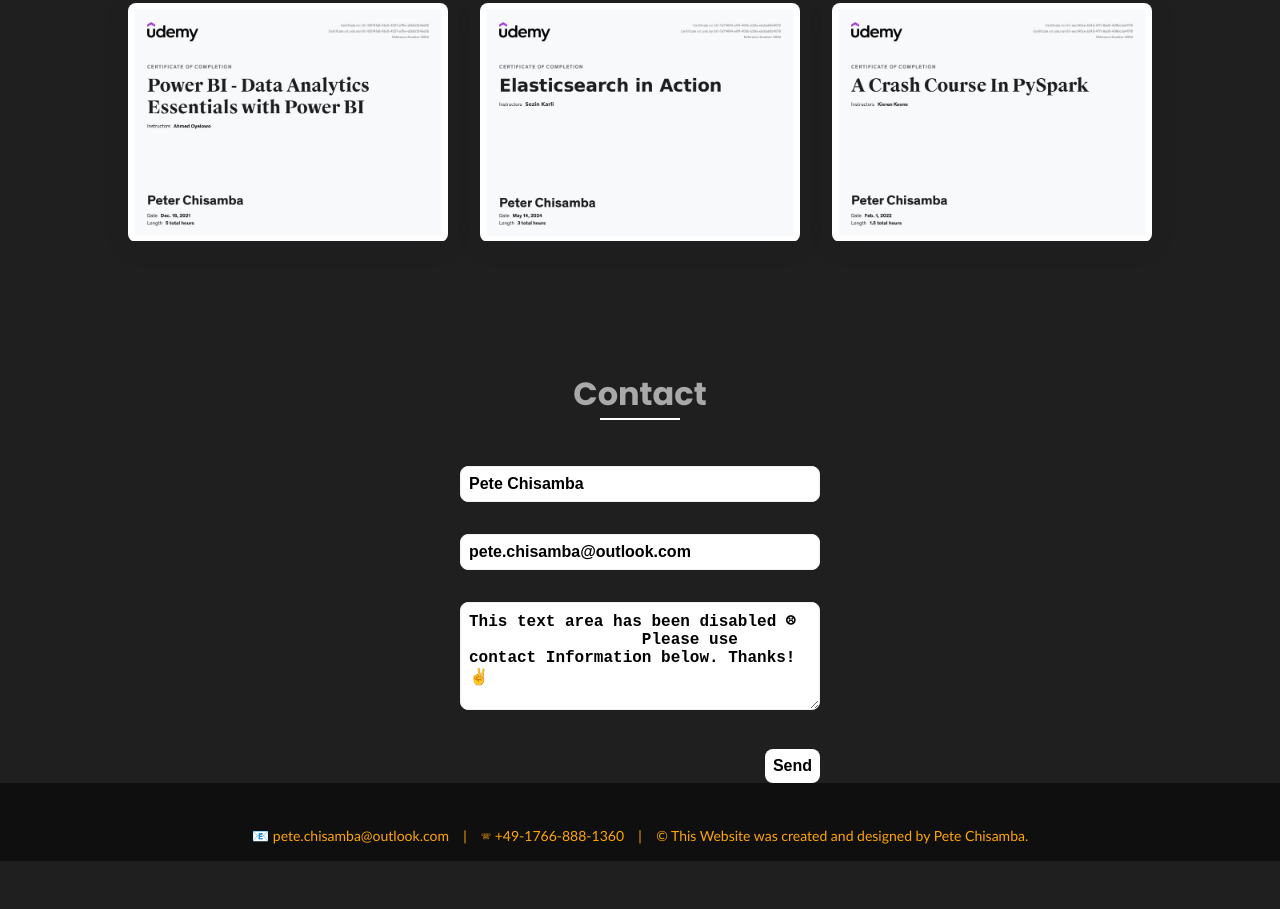
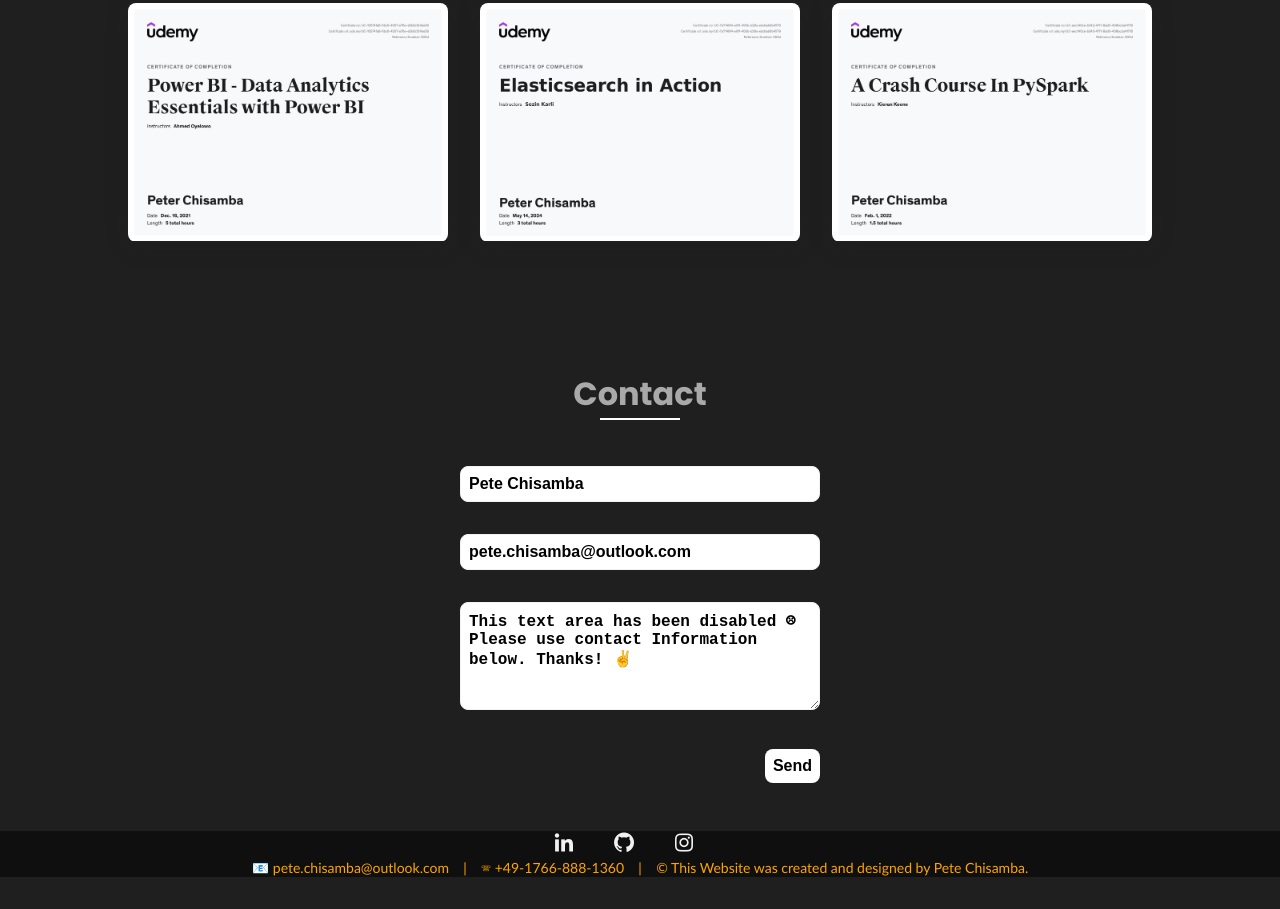
Before and after one commit to petechis/chisamba_career_portolio, a plain HTML site: page index.html in a window 1280 px wide. Shown: the part 3338-4247 px from the top of the page. After the commit the page ends 4215 px from the top, so only its background shows below. Drawn offline with nearby package versions, Linux system fonts and the light colour scheme.

Commit message:
Added my social media links ...

```diff
--- a/assets/css/styles.css
+++ b/assets/css/styles.css
@@ -469,7 +469,7 @@ img {
 	background-color: #0f0f0f;
 	color: #fff;
 	text-align: center;
-	padding: 1rem 0;
+	padding: 0;
 	font-family: Arial;
 	font-weight: 400;
 	font-size: 14px
@@ -585,7 +585,7 @@ img {
 	}
 
 	.contact__container {
-		margin-top: 15;
+		margin-top: 13;
 		justify-items: center
 	}
 }
--- a/index.html
+++ b/index.html
@@ -360,18 +360,20 @@
             <div class="contact__container bd-grid">
                <form action="" class="contact__form">
                   <input type="text" placeholder="Name" class="contact__input" value="Pete Chisamba" readonly> <input type="mail" placeholder="Email" class="contact__input" value="pete.chisamba@outlook.com" readonly>
-                  <textarea readonly name="" id="" cols="0" rows="5" class="contact__input">This text area has been disabled ☹
-                  Please use contact Information below. Thanks! ✌</textarea> <input type="button" value="Send" class="contact__button button">
+                  <textarea readonly name="" id="" cols="0" rows="5" class="contact__input">This text area has been disabled ☹ Please use contact Information below. Thanks! ✌</textarea> <input type="button" value="Send" class="contact__button button">
                </form>
             </div>
-            <footer class="footer">
-               <div>
-                  <a href="https://www.linkedin.com/in/pete-chisamba-de/" class="home__social-icon"></a> <a href="https://github.com/petechis" class="home__social-icon"></a> <a href="https://is.gd/8EXTAU" class="home__social-icon"></a>
-               </div>
-               <p class="footer__my__info"><span>📧 pete.chisamba@outlook.com &nbsp;&nbsp; | &nbsp;&nbsp; 🕾 +49-1766-888-1360 &nbsp;&nbsp; | &nbsp;&nbsp; © This Website was created and designed by Pete Chisamba.</span></p>
-            </footer>
          </section>
       </main>
+      <!--===== FOOTER =====-->
+      <footer class="footer">
+         <div>
+            <a href="https://www.linkedin.com/in/pete-chisamba-de/" class="home__social-icon"><i class='bx bxl-linkedin'></i></a>
+            <a href="https://github.com/petechis" class="home__social-icon"><i class='bx bxl-github' ></i></a>
+            <a href="https://www.instagram.com/big_youth99/" class="home__social-icon"><i class='bx bxl-instagram' ></i></a>
+         </div>
+         <p class="footer__my__info"><span>&#128231; pete.chisamba@outlook.com &nbsp;&nbsp; | &nbsp;&nbsp; &#128382;  +49-1766-888-1360 &nbsp;&nbsp;  | &nbsp;&nbsp; &#169; This Website was created and designed by Pete Chisamba.</span></p>
+      </footer>
       <script src="https://unpkg.com/scrollreveal"></script>
       <script src="assets/js/main.js"></script>
    </body>
```
